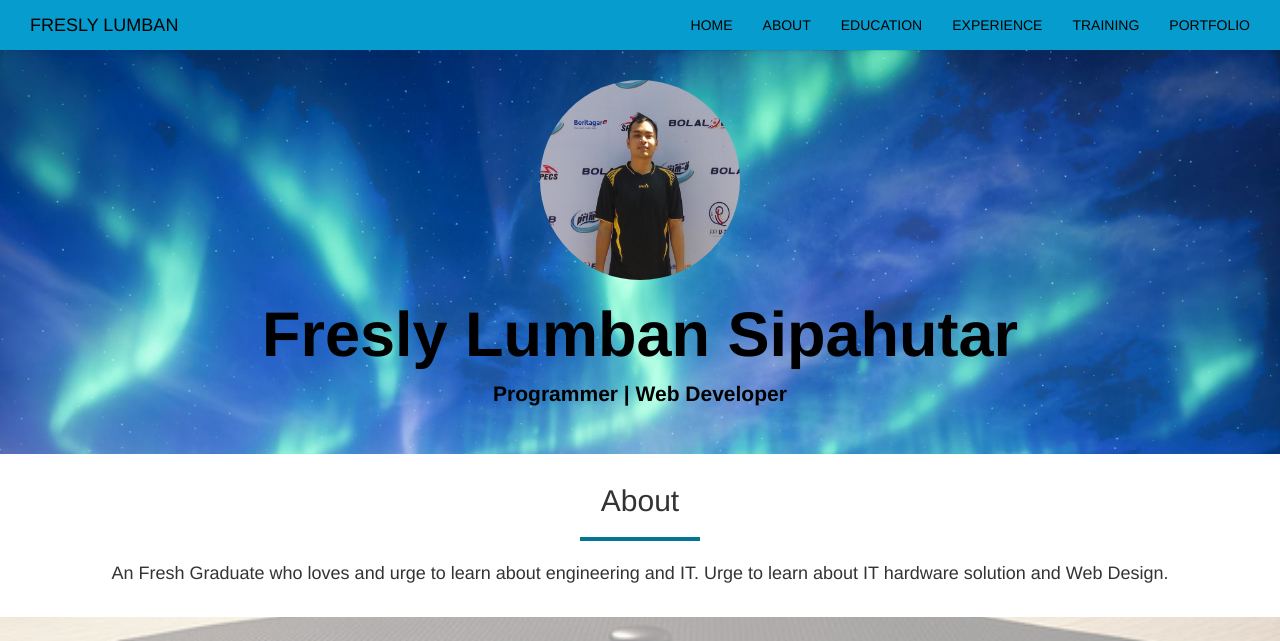
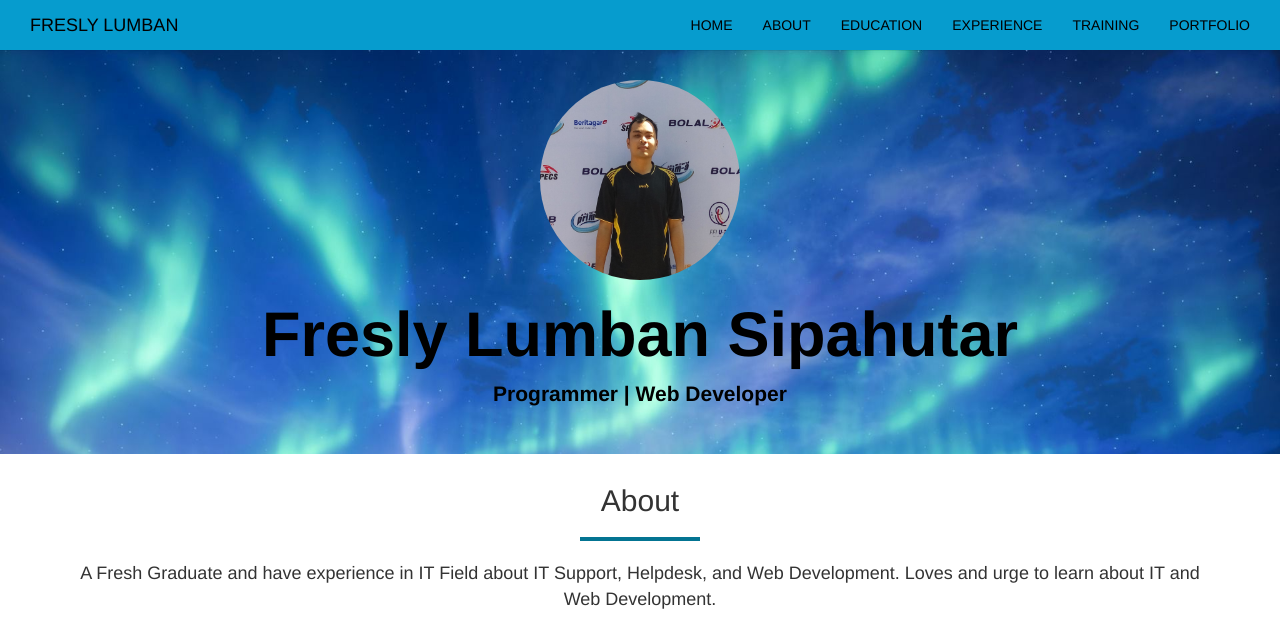
Before and after one commit to freslylumban/freslylumban.github.io, a plain HTML site: page index.html in a window 1280 px wide. Shown: the top 641 px of the page. Drawn offline with nearby package versions, Linux system fonts and the light colour scheme.

Commit message:
Update index.html - About

```diff
--- a/index.html
+++ b/index.html
@@ -92,8 +92,7 @@
                 </div>
                 <div class="col-xs-12 text-center">
                     <p>
-                        An Fresh Graduate who loves and urge to learn about engineering and IT. Urge to learn about IT hardware solution and Web
-                        Design.
+                        A Fresh Graduate and have experience in IT Field about IT Support, Helpdesk, and Web Development. Loves and urge to learn about IT and Web Development.
                     </p>
                 </div>
             </div>
```
